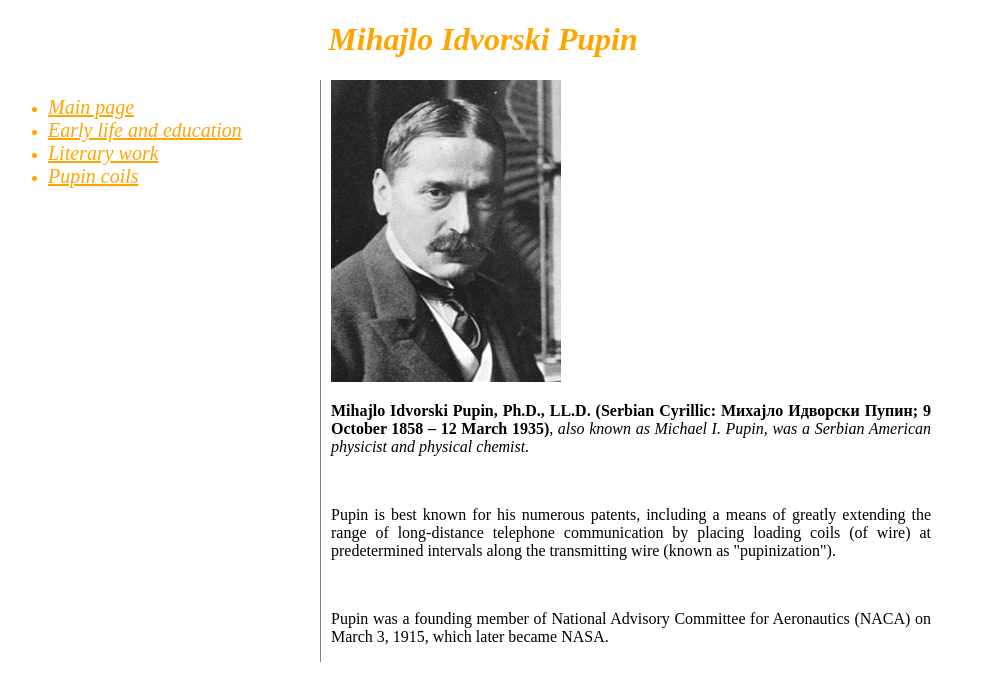
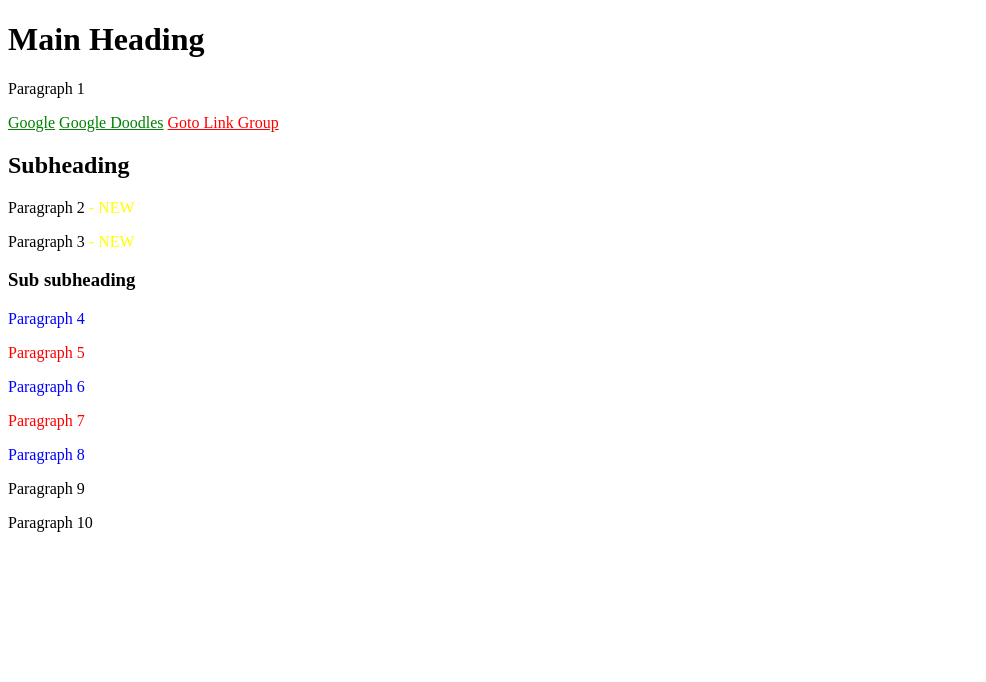
Before and after one commit to Shone84/Assignment---Kori-enje-naprednih-CSS-selektora, a plain HTML site: page index.html in a window 1280 px wide. Shown: the whole page, without its empty margins (0-986 px from the left). Drawn offline with Linux system fonts and the light colour scheme.

Commit message:
Add files via upload

```diff
--- a/css/style.css
+++ b/css/style.css
@@ -1,56 +1,24 @@
-body {
-	width: 950px;
-	font-family: "Times New Roman", Helvetica, sans-serif;
-	text-align: justify;
-	font-size: 16px;
+.google {
+	color: green;
 }
 
-aside {
-	display: inline-block;
-	width: 300px;
-	padding: 0 8px 0 0;
-	margin-bottom: 8px;
-	vertical-align: top;
+.linkgroup {
+	color: red;
 }
 
-section {
-	display: inline-block;
-	width: 600px;
-	border-left: 1px solid gray;
-	padding: 0 0 0 10px;
+#second-div p:nth-child(odd) {
+	color: red;
 }
 
-h1 {
-	text-align: center;
-	font-style: italic;
-	color: orange;
+#second-div p:nth-child(even) {
+	color: blue;
 }
 
-li {
-	color: orange;
+#first-div > p::after {
+	content: " - NEW";
+	color: yellow;
 }
 
-li a {
-	color: orange;
-	font-size: 20px;
+p:last-child:hover {
 	font-style: italic;
 }
-
-table {
-	border-collapse: collapse;
-	width: 100%;
-	font-family: "Trebuchet MS", Arial, Helvetica, sans-serif;
-}
-
-td, th {
-	border: 1px solid #ddd;
-	padding: 8px;
-}
-
-thead {
-	background-color: orange;
-}
-
-img {
-	padding: 0 10px 0 0;
-}
--- a/index.html
+++ b/index.html
@@ -1,33 +1,38 @@
 <!DOCTYPE html>
-<html>
+<html lang="en">
 
 <head>
-	<title>Main page</title>
-	<meta charset="UTF-8">
-	<html lang="sr">
-	<link rel="stylesheet" type="text/css" href="css/style.css">
+    <meta charset="UTF-8">
+    <title>Advanced CSS - Assignment 1</title>
+    <html lang="sr">
+    <link rel="stylesheet" type="text/css" href="css/style.css">
+    <style>
+
+
+    </style>
 </head>
 
 <body>
-	<h1>Mihajlo Idvorski Pupin</h1>
-	<aside>
-		<ul>
-			<li><a href="index.html">Main page</a></li>
-			<li><a href="earlylife.html">Early life and education</a></li>
-			<li><a href="literary.html">Literary work</a></li>
-			<li><a href="coils.html">Pupin coils</a></li>
-		</ul>
-	</aside>
-
-	<SECTION>
-		<img src="slike/pupin.jpg" alt="Mihajlo Pupin">
-
-		<p><b>Mihajlo Idvorski Pupin, Ph.D., LL.D. (Serbian Cyrillic: Михајло Идворски Пупин; 9 October 1858 – 12 March 1935)</b><i>, also known as Michael I. Pupin, was a Serbian American physicist and physical chemist.</i></p>
-		<br>
-		<p>Pupin is best known for his numerous patents, including a means of greatly extending the range of long-distance telephone communication by placing loading coils (of wire) at predetermined intervals along the transmitting wire (known as "pupinization").</p>
-		<br>
-		<p>Pupin was a founding member of National Advisory Committee for Aeronautics (NACA) on March 3, 1915, which later became NASA.</p>
-	</SECTION>
+    <h1>Main Heading</h1>
+    <p>Paragraph 1</p>
+    <a class="google" href="https://www.google.com/">Google</a>
+    <a class="google" href="https://www.google.com/doodles">Google Doodles</a>
+    <a class="linkgroup" href="https://www.link-group.eu/" target="_blank">Goto Link Group</a>
+    <div id="first-div">
+        <h2>Subheading</h2>
+        <p>Paragraph 2</p>
+        <p>Paragraph 3</p>
+        <div id="second-div">
+            <h3>Sub subheading</h3>
+            <p>Paragraph 4</p>
+            <p>Paragraph 5</p>
+            <p>Paragraph 6</p>
+            <p>Paragraph 7</p>
+            <p>Paragraph 8</p>
+        </div>
+    </div>
+    <p>Paragraph 9</p>
+    <p>Paragraph 10</p>
 </body>
 
 </html>
```
